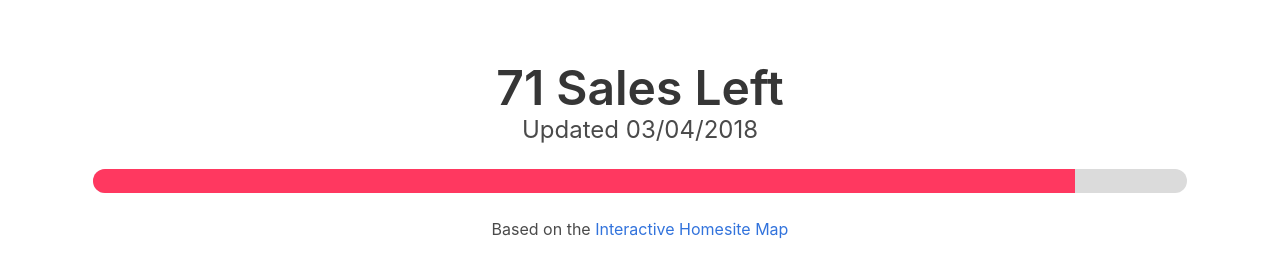
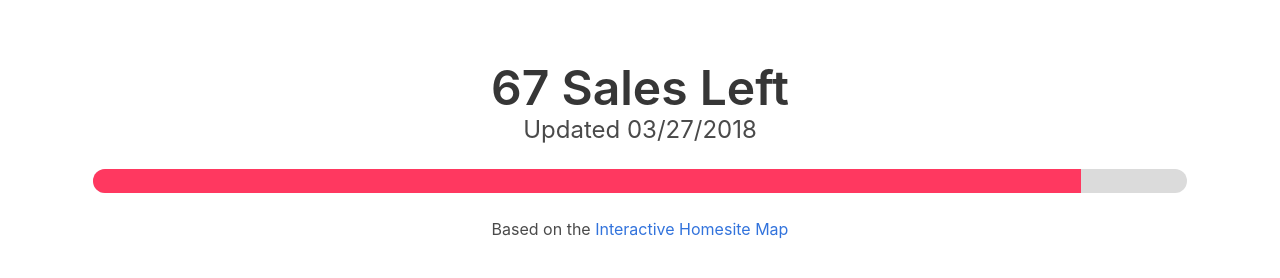
Before and after one commit to itzsaga/spence-creek-countdown, a plain HTML site: page index.html in a window 1280 px wide. Drawn offline with Linux system fonts and the light colour scheme.

Commit message:
Update to 67 left

```diff
--- a/index.html
+++ b/index.html
@@ -9,9 +9,9 @@
 </head>
 <body>
   <div class="container is-fluid">
-    <div class="title is-1 has-text-centered" style="margin-top:5%">71 Sales Left</div>
-    <div class="subtitle is-4 has-text-centered">Updated 03/04/2018</div>
-    <progress class="progress is-danger is-large" value="621" max="692" style="width:90%;margin-left:5%"></progress>
+    <div class="title is-1 has-text-centered" style="margin-top:5%">67 Sales Left</div>
+    <div class="subtitle is-4 has-text-centered">Updated 03/27/2018</div>
+    <progress class="progress is-danger is-large" value="625" max="692" style="width:90%;margin-left:5%"></progress>
     <div class="has-text-centered">Based on the <a href="http://vps1.alpha-vision.com/ola/nexGenOLA.html?OLAId=NftjJkcaCHVCwwnsLWIXsA==&languageId=1">Interactive Homesite Map</a></div>
   </div>
 </body>
```
